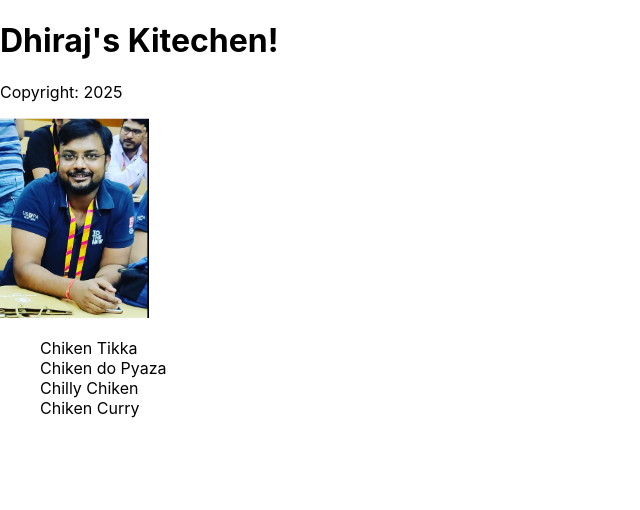
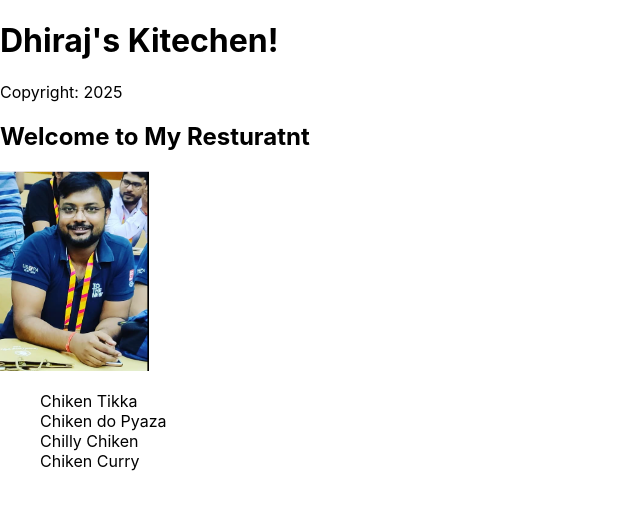
Before and after one commit to kumardhi3/reactapp, a React (Create React App) app: page / in a window 1280 px wide. Shown: the top 510 px of the page, without its empty margins (0-640 px from the left). Built offline with nearby package versions, Linux system fonts and the light colour scheme.

Commit message:
React fragment

```diff
--- a/src/App.jsx
+++ b/src/App.jsx
@@ -1,3 +1,4 @@
+import React from 'react';
 import './App.css';
 import chef from "./images/DHiraj.PNG";
 function Header({ name, year}) {
@@ -23,14 +24,23 @@ const dishObjects = items.map((dish, i ) => ({
 
 function Main({dishes}) {
   return (
+    <React.Fragment>
+      <div>
+        <h2>Welcome to My Resturatnt</h2>
+      </div>
       <main>
-      <img src={chef} alt='dhiraj' height={"200"} />
+        <img
+        src={chef}
+        alt='dhiraj'
+        height= {"200"}
+        />
         <ul>
           {dishes.map((dish)=> (
             <li key={dish.id} style={{ listStyleType : "none"}}>{dish.title}</li>
           ))}
         </ul>
       </main>
+    </React.Fragment>
 
     );
 }
```
Lines whose indentation alone changed are shown as unchanged.
